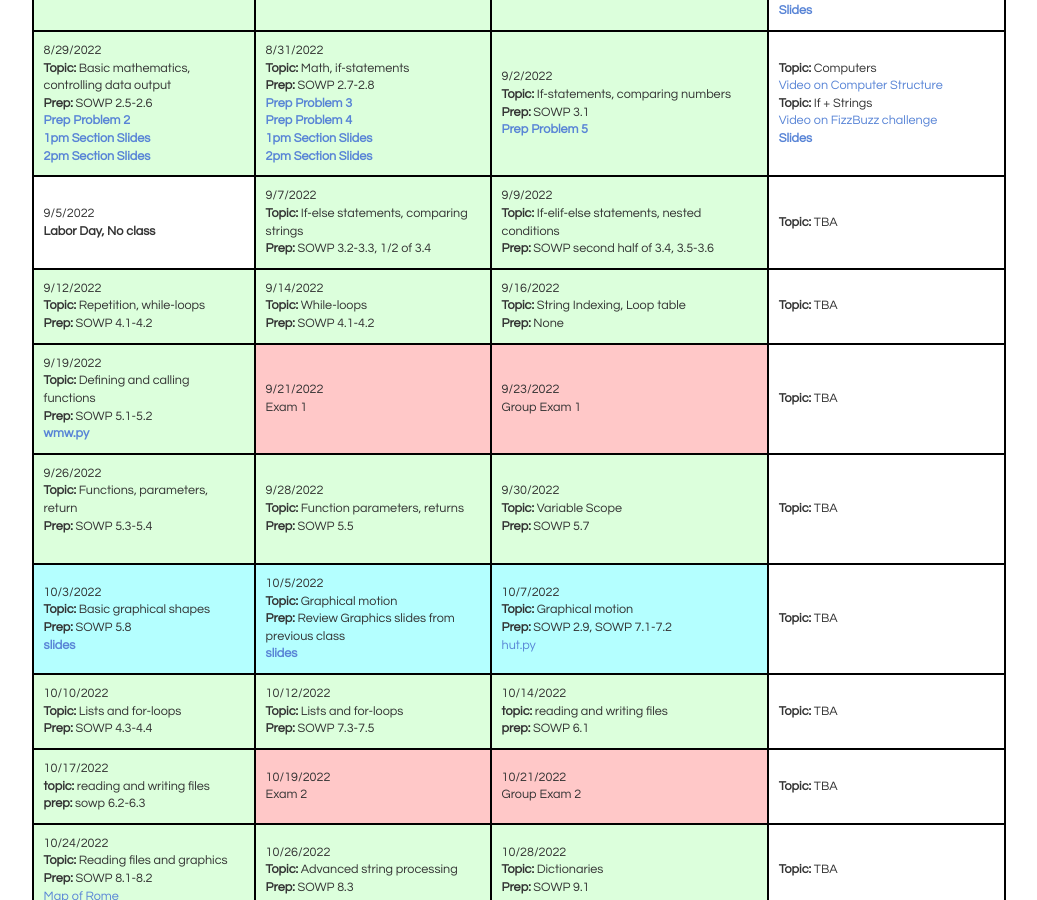
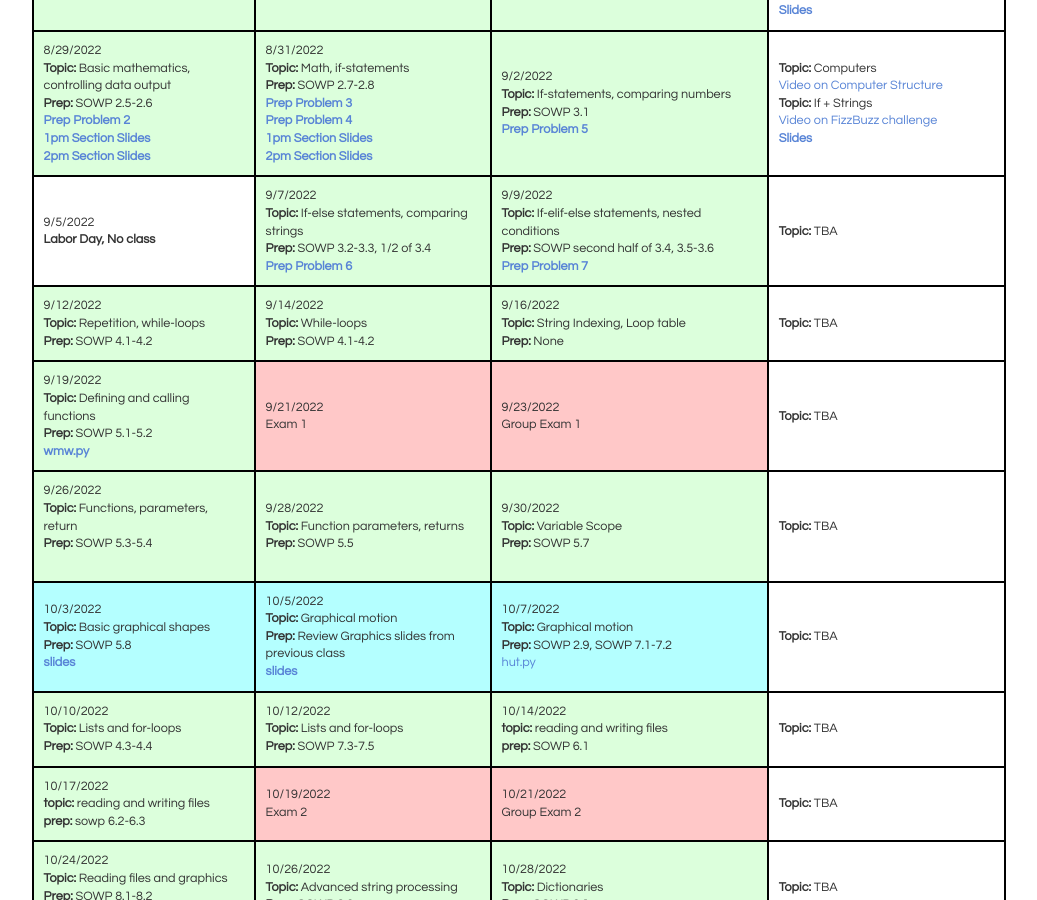
Before and after one commit to bddicken/cs110fall2022website, a Jekyll site: the page built from schedule/index.md, in a window 1280 px wide and 900 px high, scrolled down 440 px. Shown: the whole window, without its empty margins (121-1158 px from the left). Built offline with Jekyll 4.4.1, drawn with Linux system fonts in a browser that asks for light colours.

Commit message:
Add prep problem links

```diff
--- a/schedule/index.md
+++ b/schedule/index.md
@@ -125,11 +125,13 @@ The <b>Prep</b> for each day indicates the work you need to have completed <b>BE
     9/7/2022 <br/>
     <b>Topic:</b> If-else statements, comparing strings <br/>
     <b>Prep:</b> SOWP 3.2-3.3, 1/2 of 3.4 <br/>
+    <a href="../preps/06/"><b>Prep Problem 6</b></a> <br/>
   </td>
   <td class="topic-general">
     9/9/2022 <br/>
     <b>Topic:</b> If-elif-else statements, nested conditions <br/>
     <b>Prep:</b> SOWP second half of 3.4, 3.5-3.6 <br/>
+    <a href="../preps/07/"><b>Prep Problem 7</b></a> <br/>
   </td>
   <td>
     <b>Topic:</b> TBA
```
